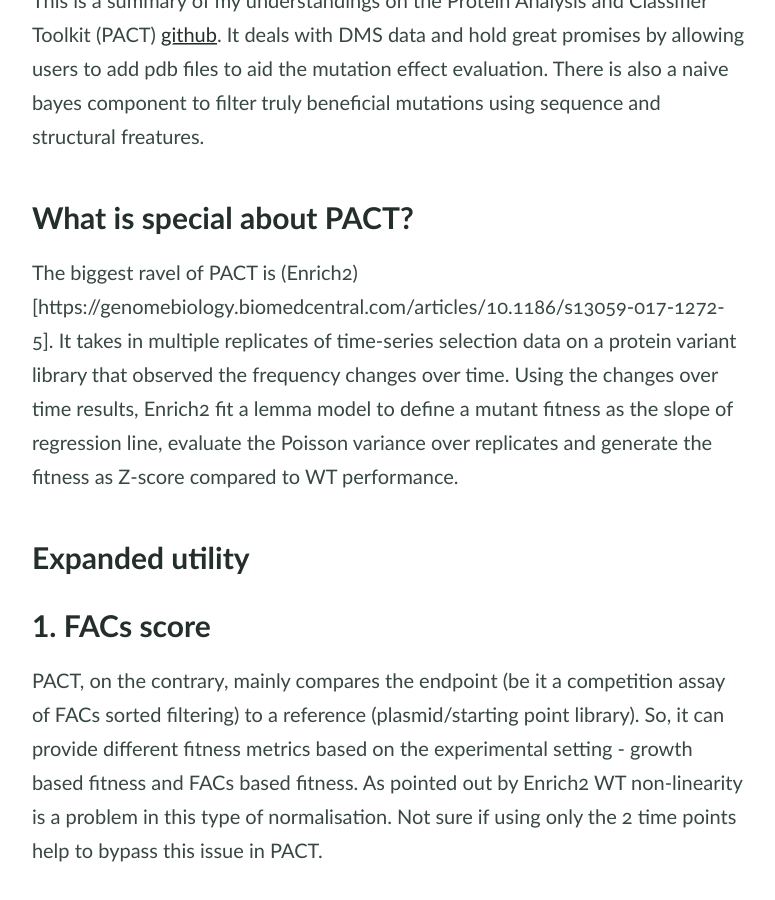
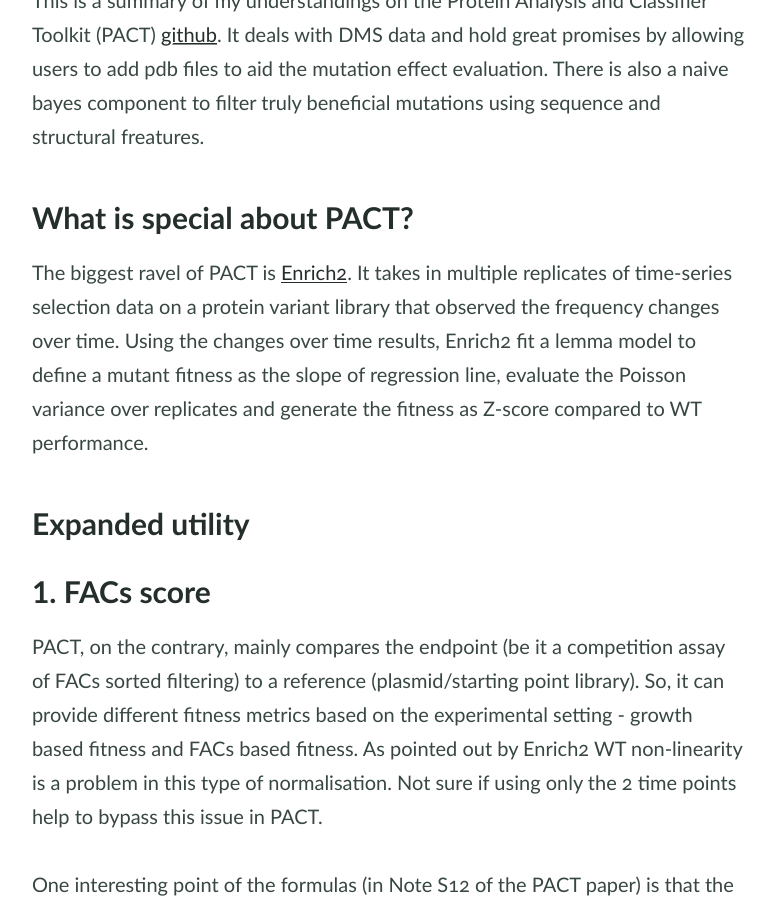
Before and after one commit to AthenACHY/AthenACHY.github.io, a Jekyll site: the page built from _posts/2021-08-13-PACT.md, in a window 1280 px wide and 900 px high, scrolled down 370 px. Shown: the whole window, without its empty margins (251-1026 px from the left). Built offline with Jekyll 4.4.1, drawn with Linux system fonts in a browser that asks for light colours.

Commit message:
Update 2021-08-13-PACT.md

```diff
--- a/_posts/2021-08-13-PACT.md
+++ b/_posts/2021-08-13-PACT.md
@@ -8,7 +8,7 @@
 This is a summary of my understandings on the Protein Analysis and Classifier Toolkit (PACT) [github](https://github.com/JKlesmith/PACT). It deals with DMS data and hold great promises by allowing users to add pdb files to aid the mutation effect evaluation. There is also a naive bayes component to filter truly beneficial mutations using sequence and structural freatures.
 
 ### What is special about PACT?
-The biggest ravel of PACT is (Enrich2)[https://genomebiology.biomedcentral.com/articles/10.1186/s13059-017-1272-5].
+The biggest ravel of PACT is [Enrich2](https://genomebiology.biomedcentral.com/articles/10.1186/s13059-017-1272-5).
 It takes in multiple replicates of time-series selection data on a protein variant library that observed the frequency changes over time.
 Using the changes over time results, Enrich2 fit a lemma model to define a mutant fitness as the slope of regression line, evaluate the Poisson variance over replicates and generate the fitness as Z-score compared to WT performance.
 
```
